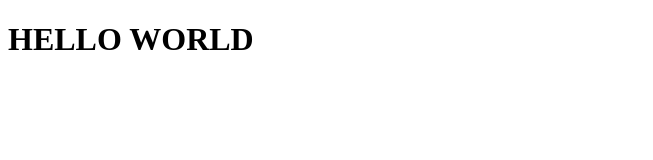
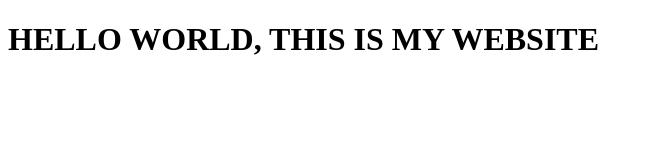
Before and after one commit to Yusuf-311/latihangithub, a plain HTML site: page index.html in a window 1280 px wide. Shown: the whole page, without its empty margins (0-653 px from the left). Drawn offline with Linux system fonts and the light colour scheme.

Commit message:
Update text

```diff
--- a/index.html
+++ b/index.html
@@ -6,6 +6,6 @@
     <title>Document</title>
   </head>
   <body>
-    <h1>HELLO WORLD</h1>
+    <h1>HELLO WORLD, THIS IS MY WEBSITE</h1>
   </body>
 </html>
```
